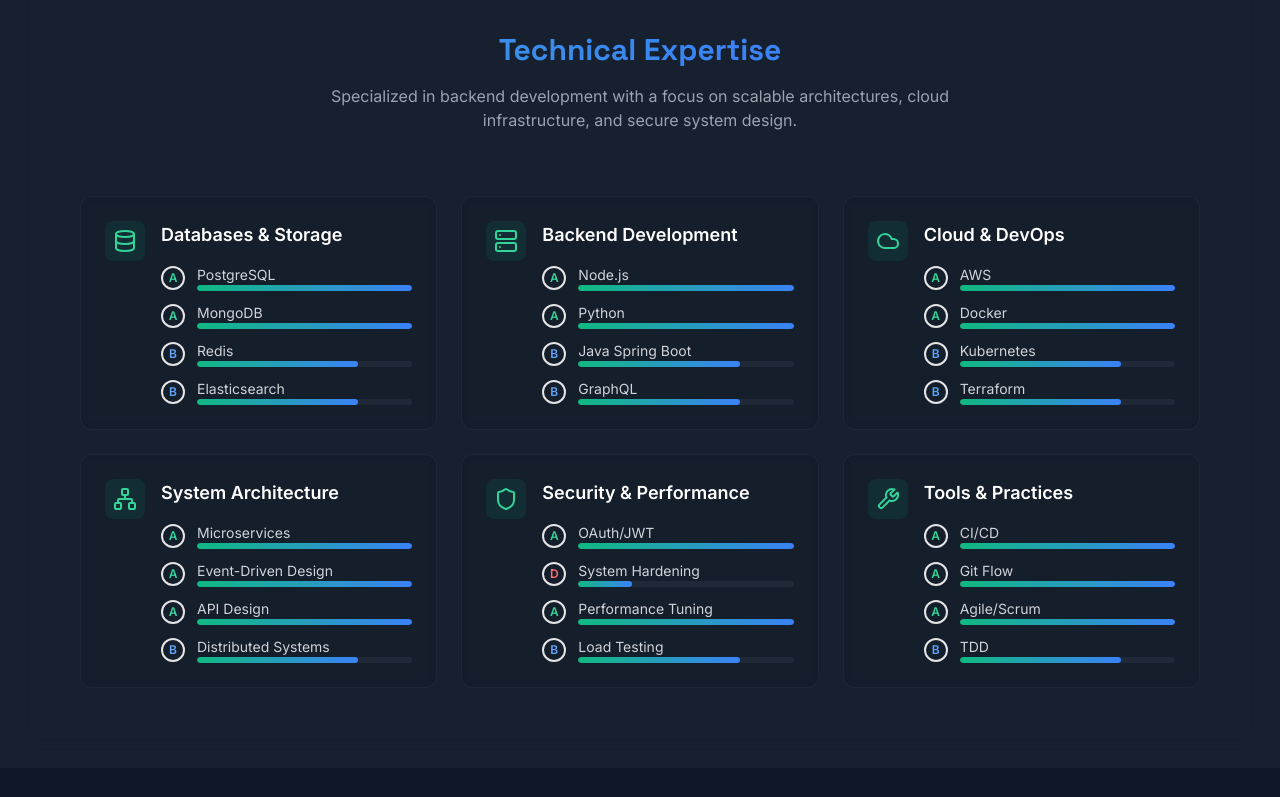
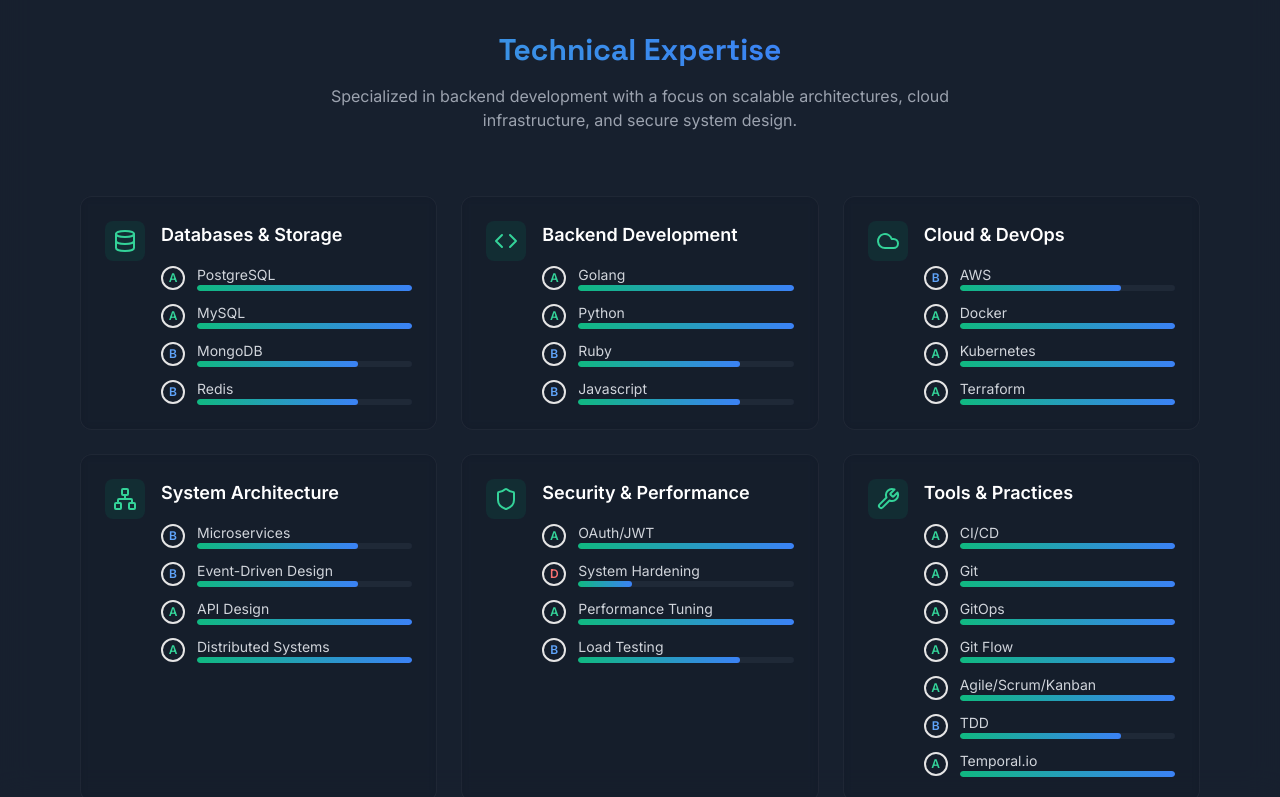
Before and after one commit to lakhanjindam/portfolio-website, a React (Vite) app: page / in a window 1280 px wide. Shown: the part 2000-2797 px from the top of the page. Built offline with nearby package versions, Linux system fonts and the light colour scheme.

Commit message:
chore: update readme, cleanup and modify data and some minor fixes

```diff
--- a/package.json
+++ b/package.json
@@ -18,6 +18,7 @@
     "lucide-react": "^0.344.0",
     "react": "^18.3.1",
     "react-dom": "^18.3.1",
+    "react-icons": "^5.4.0",
     "react-intersection-observer": "^9.8.1",
     "shadcn-ui": "^0.9.4",
     "tailwind-merge": "^2.5.5",
--- a/src/components/Hero.tsx
+++ b/src/components/Hero.tsx
@@ -65,8 +65,8 @@ const Hero = () => {
               transition={{ delay: 0.4 }}
               className="flex flex-col sm:flex-row justify-center lg:justify-start gap-4 mt-8"
             >
-              <Button href="#projects" variant="primary" className="group">
-                <span>View My Work</span>
+              <Button href="#skills" variant="primary" className="group">
+                <span>View My Skills</span>
                 <ArrowRight className="w-4 h-4 ml-2 group-hover:translate-x-1 transition-transform" />
               </Button>
               <Button href="#contact" variant="secondary">
--- a/src/components/certifications/certificationCard.tsx
+++ b/src/components/certifications/certificationCard.tsx
@@ -4,6 +4,9 @@ import { ExternalLink, Calendar, Award } from 'lucide-react';
 import { certifications } from '../../data';
 import { cn } from '../../utils/cn';
 import { ShineOverlay } from '../ui/shineOverlay';
+import { FaAws} from 'react-icons/fa';
+import { SiKubernetes, SiTerraform } from 'react-icons/si';
+import { VscAzure } from 'react-icons/vsc';
 
 interface CertificationCardProps {
   certification: typeof certifications[number];
@@ -48,11 +51,10 @@ export const CertificationCard: React.FC<CertificationCardProps> = ({
             }}
             transition={{ duration: 0.3 }}
           >
-            <img
-              src={certification.logo}
-              alt={certification.issuer}
-              className="w-full h-full object-cover"
-            />
+            {certification.id.includes('k8s') && <SiKubernetes size={40} color={certification.iconColor}/>}
+            {certification.id.includes('aws') && <FaAws size={40} color={certification.iconColor}/>}
+            {certification.id.includes('azure')  && <VscAzure size={40} color={certification.iconColor}/>}
+            {certification.id.includes('terraform')  && <SiTerraform size={40} color={certification.iconColor}/>}
             <div className="absolute inset-0 bg-gradient-to-br from-transparent to-gray-900/20" />
           </motion.div>
           <div className="flex-1">
@@ -75,7 +77,9 @@ export const CertificationCard: React.FC<CertificationCardProps> = ({
 
         {/* Credential ID and Link */}
         <div className="flex items-center justify-between">
-          <span className="text-sm text-gray-500">ID: {certification.credentialId}</span>
+          {certification.credentialId && (
+            <span className="text-sm text-gray-500">ID: {certification.credentialId}</span>
+          )}
           <motion.a
             href={certification.credentialUrl}
             target="_blank"
@@ -92,7 +96,7 @@ export const CertificationCard: React.FC<CertificationCardProps> = ({
         </div>
 
         {/* Background gradient effect */}
-        <div className="absolute inset-0 bg-gradient-to-br from-emerald-500/5 via-transparent to-blue-500/5 opacity-0 group-hover:opacity-100 transition-opacity duration-300" />
+        {/* <div className="absolute inset-0 bg-gradient-to-br from-emerald-500/5 via-transparent to-blue-500/5 opacity-0 group-hover:opacity-100 transition-opacity duration-300" /> */}
       </div>
     </motion.div>
   );
--- a/src/components/skills/skillCategory.tsx
+++ b/src/components/skills/skillCategory.tsx
@@ -10,9 +10,6 @@ interface SkillCategoryProps {
   skills: Skill[];
   index: number;
 }
-
-
-
 
 export const CategoryItem: React.FC<SkillCategoryProps> = ({
   icon: Icon,
--- a/src/data.ts
+++ b/src/data.ts
@@ -8,9 +8,10 @@ import {
   Shield,
   Terminal,
   Lock,
-  LucideIcon
+  LucideIcon,
+  Code
 } from 'lucide-react';
-import { SkillCategory } from './types';
+import { Certification, SkillCategory } from './types';
 
 // Interfaces for experience
 interface Experience {
@@ -129,39 +130,39 @@ const skillsData: SkillCategory[] = [
       title: 'Databases & Storage',
       skills: [
       { name: 'PostgreSQL', grade: 'A' },
-      { name: 'MongoDB', grade: 'A' },
+      { name: 'MySQL', grade: 'A' },
+      { name: 'MongoDB', grade: 'B' },
       { name: 'Redis', grade: 'B' },
-      { name: 'Elasticsearch', grade: 'B' },
       ],
   },
   {
-      icon: Server,
+      icon: Code,
       title: 'Backend Development',
       skills: [
-      { name: 'Node.js', grade: 'A' },
+      { name: 'Golang', grade: 'A' },
       { name: 'Python', grade: 'A' },
-      { name: 'Java Spring Boot', grade: 'B' },
-      { name: 'GraphQL', grade: 'B' },
+      {name: 'Ruby', grade: 'B' },
+      { name: 'Javascript', grade: 'B' },
       ],
   },
   {
       icon: Cloud,
       title: 'Cloud & DevOps',
       skills: [
-      { name: 'AWS', grade: 'A' },
+      { name: 'AWS', grade: 'B' },
       { name: 'Docker', grade: 'A' },
-      { name: 'Kubernetes', grade: 'B' },
-      { name: 'Terraform', grade: 'B' },
+      { name: 'Kubernetes', grade: 'A' },
+      { name: 'Terraform', grade: 'A' },
       ],
   },
   {
       icon: Network,
       title: 'System Architecture',
       skills: [
-      { name: 'Microservices', grade: 'A' },
-      { name: 'Event-Driven Design', grade: 'A' },
+      { name: 'Microservices', grade: 'B' },
+      { name: 'Event-Driven Design', grade: 'B' },
       { name: 'API Design', grade: 'A' },
-      { name: 'Distributed Systems', grade: 'B' },
+      { name: 'Distributed Systems', grade: 'A' },
       ],
   },
   {
@@ -179,45 +180,52 @@ const skillsData: SkillCategory[] = [
       title: 'Tools & Practices',
       skills: [
       { name: 'CI/CD', grade: 'A' },
+      {name: 'Git', grade: 'A' },
+      {name: 'GitOps', grade: 'A' },
       { name: 'Git Flow', grade: 'A' },
-      { name: 'Agile/Scrum', grade: 'A' },
+      { name: 'Agile/Scrum/Kanban', grade: 'A' },
       { name: 'TDD', grade: 'B' },
+      {name: 'Temporal.io', grade: 'A' },
       ],
   },
   ];
 
-const certifications = [
-  {
-    id: 'aws-sa',
-    name: 'AWS Certified Solutions Architect',
-    issuer: 'Amazon Web Services',
-    issueDate: '2023-06',
-    expiryDate: '2026-06',
-    credentialId: 'AWS-SA-12345',
-    credentialUrl: 'https://www.credly.com/badges/aws-sa',
-    logo: 'https://images.unsplash.com/photo-1614624532983-4ce03382d63d?auto=format&fit=crop&w=200&h=200',
-    featured: true
-  },
+const certifications: Certification[] = [
   {
     id: 'k8s-cka',
     name: 'Certified Kubernetes Administrator',
     issuer: 'Cloud Native Computing Foundation',
+    issueDate: '2024-08',
+    expiryDate: '2027-08',
+    credentialId: 'LF-u23yc6zyq5',
+    credentialUrl: 'https://www.credly.com/badges/552a217c-f1eb-4878-8675-0ccd4dbf4b97/public_url',
+    logo: 'https://images.unsplash.com/photo-1667372393119-3d4c48d07fc9?auto=format&fit=crop&w=200&h=200',
+    featured: true,
+    iconColor: '#326CE5',
+  },
+  {
+    id: 'k8s-ckad',
+    name: 'Certified Kubernetes Application Developer',
+    issuer: 'Cloud Native Computing Foundation',
     issueDate: '2023-03',
     expiryDate: '2026-03',
-    credentialId: 'CKA-12345',
-    credentialUrl: 'https://www.credly.com/badges/cka',
+    credentialId: 'LF-vbodhngh33',
+    credentialUrl: 'https://www.credly.com/badges/a0899223-376a-4628-ae47-e62d946f72b7/public_url',
     logo: 'https://images.unsplash.com/photo-1667372393119-3d4c48d07fc9?auto=format&fit=crop&w=200&h=200',
-    featured: true
+    featured: true,
+    iconColor: '#326CE5',
   },
   {
-    id: 'azure-dev',
-    name: 'Microsoft Azure Developer Associate',
-    issuer: 'Microsoft',
-    issueDate: '2023-01',
-    expiryDate: '2025-01',
-    credentialId: 'AZURE-12345',
-    credentialUrl: 'https://www.credly.com/badges/azure-dev',
-    logo: 'https://images.unsplash.com/photo-1633419461186-7d40a38105ec?auto=format&fit=crop&w=200&h=200'
+    id: 'terraform-assoc',
+    name: 'Terraform Associate',
+    issuer: 'HashiCorp',
+    issueDate: '2023-05',
+    expiryDate: '2025-05',
+    credentialId: '',
+    credentialUrl: 'https://www.credly.com/badges/29b267cc-2f03-4d1b-a71a-f5a9994d6bc2/public_url',
+    logo: 'https://images.unsplash.com/photo-1614624532983-4ce03382d63d?auto=format&fit=crop&w=200&h=200',
+    featured: false,
+    iconColor: '#7A00E6',
   }
 ];
 // Export the data
--- a/src/types.ts
+++ b/src/types.ts
@@ -23,4 +23,5 @@ export interface Certification {
     credentialUrl: string;
     logo: string;
     featured?: boolean;
+    iconColor?: string;
 }
```
Also changed, not shown: src/components/certifications/certificationsData.ts (deleted), 2 other files (tests, documents, lock files or other folders).
